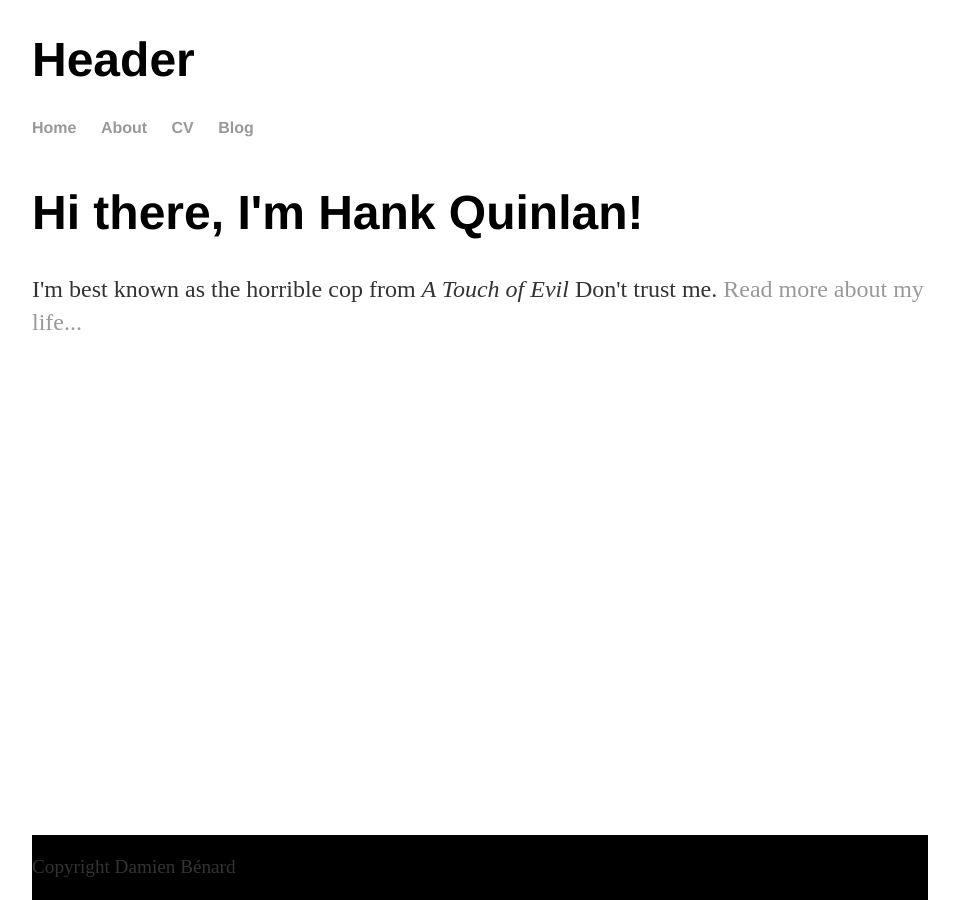
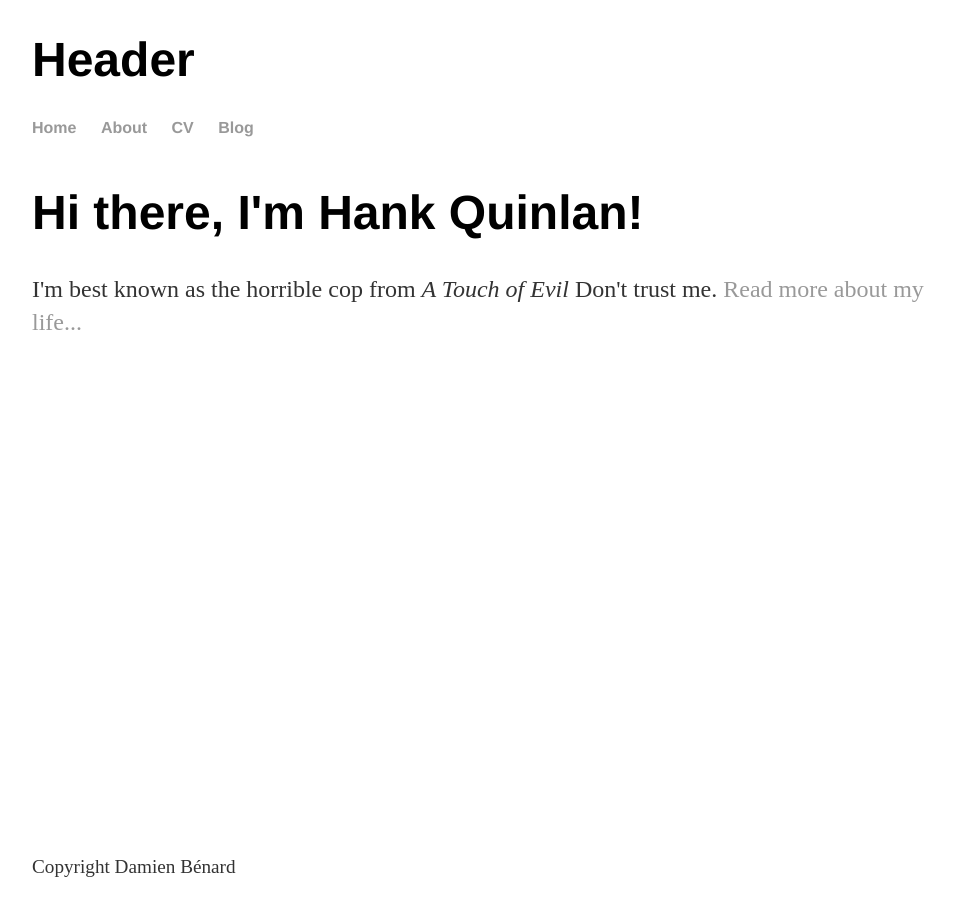
Before and after one commit to damienbenard/damienbenard.github.io, a Jekyll site: the page built from index.html, in a window 1280 px wide. Shown: the whole page, without its empty margins (160-1119 px from the left). Built offline with Jekyll 4.4.1, drawn with Linux system fonts in a browser that asks for light colours.

Commit message:
Removed background

```diff
--- a/css/main.css
+++ b/css/main.css
@@ -19,8 +19,6 @@ main .wrapper {
 main .wrapper {
     height: auto;
 }
-
-footer { background: black; }
 
 nav ul,
 footer ul {
```
